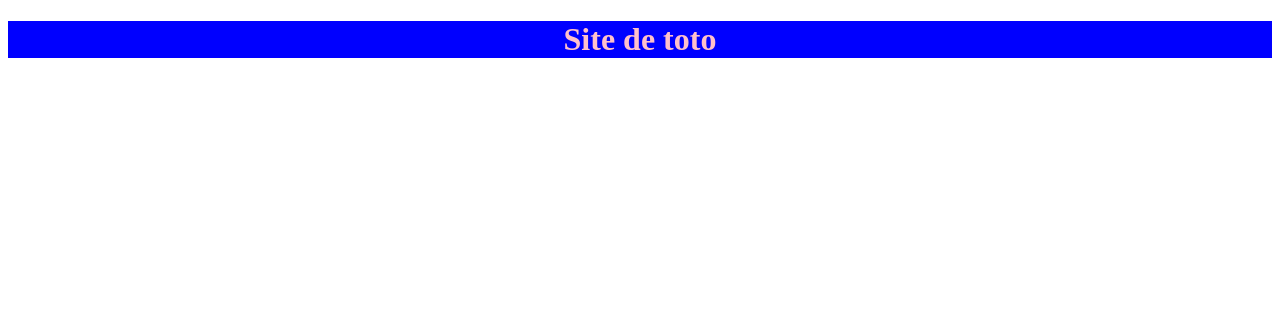
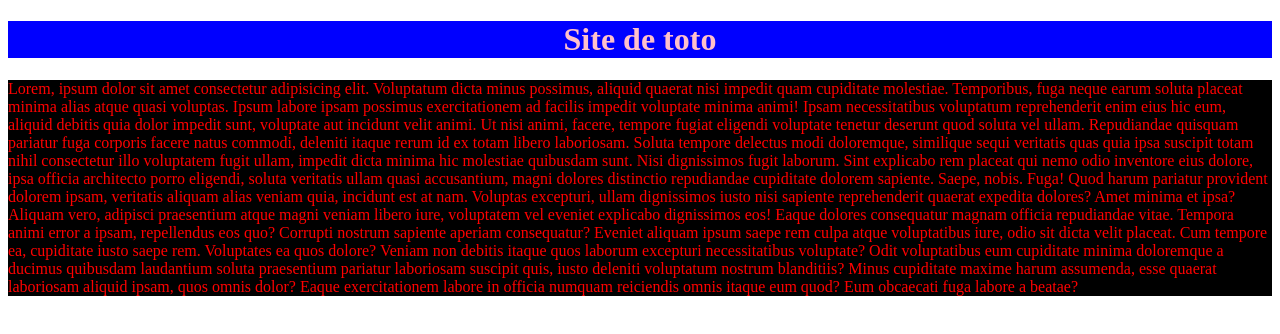
Before and after one commit to mcoulon/test_github, a plain HTML site: page index.html in a window 1280 px wide. Drawn offline with Linux system fonts and the light colour scheme.

Commit message:
ajout d'un lorem

```diff
--- a/index.html
+++ b/index.html
@@ -9,5 +9,17 @@
 </head>
 <body>
     <h1>Site de toto</h1>
+    <p>
+        Lorem, ipsum dolor sit amet consectetur adipisicing elit. Voluptatum dicta minus possimus, aliquid quaerat nisi impedit quam cupiditate molestiae. Temporibus, fuga neque earum soluta placeat minima alias atque quasi voluptas.
+        Ipsum labore ipsam possimus exercitationem ad facilis impedit voluptate minima animi! Ipsam necessitatibus voluptatum reprehenderit enim eius hic eum, aliquid debitis quia dolor impedit sunt, voluptate aut incidunt velit animi.
+        Ut nisi animi, facere, tempore fugiat eligendi voluptate tenetur deserunt quod soluta vel ullam. Repudiandae quisquam pariatur fuga corporis facere natus commodi, deleniti itaque rerum id ex totam libero laboriosam.
+        Soluta tempore delectus modi doloremque, similique sequi veritatis quas quia ipsa suscipit totam nihil consectetur illo voluptatem fugit ullam, impedit dicta minima hic molestiae quibusdam sunt. Nisi dignissimos fugit laborum.
+        Sint explicabo rem placeat qui nemo odio inventore eius dolore, ipsa officia architecto porro eligendi, soluta veritatis ullam quasi accusantium, magni dolores distinctio repudiandae cupiditate dolorem sapiente. Saepe, nobis. Fuga!
+        Quod harum pariatur provident dolorem ipsam, veritatis aliquam alias veniam quia, incidunt est at nam. Voluptas excepturi, ullam dignissimos iusto nisi sapiente reprehenderit quaerat expedita dolores? Amet minima et ipsa?
+        Aliquam vero, adipisci praesentium atque magni veniam libero iure, voluptatem vel eveniet explicabo dignissimos eos! Eaque dolores consequatur magnam officia repudiandae vitae. Tempora animi error a ipsam, repellendus eos quo?
+        Corrupti nostrum sapiente aperiam consequatur? Eveniet aliquam ipsum saepe rem culpa atque voluptatibus iure, odio sit dicta velit placeat. Cum tempore ea, cupiditate iusto saepe rem. Voluptates ea quos dolore?
+        Veniam non debitis itaque quos laborum excepturi necessitatibus voluptate? Odit voluptatibus eum cupiditate minima doloremque a ducimus quibusdam laudantium soluta praesentium pariatur laboriosam suscipit quis, iusto deleniti voluptatum nostrum blanditiis?
+        Minus cupiditate maxime harum assumenda, esse quaerat laboriosam aliquid ipsam, quos omnis dolor? Eaque exercitationem labore in officia numquam reiciendis omnis itaque eum quod? Eum obcaecati fuga labore a beatae?
+    </p>
 </body>
 </html>
--- a/style.css
+++ b/style.css
@@ -3,3 +3,7 @@ h1{
     color: pink;
     background-color: blue;
 }
+p {
+    color: red;
+    background-color: black;
+}
```
